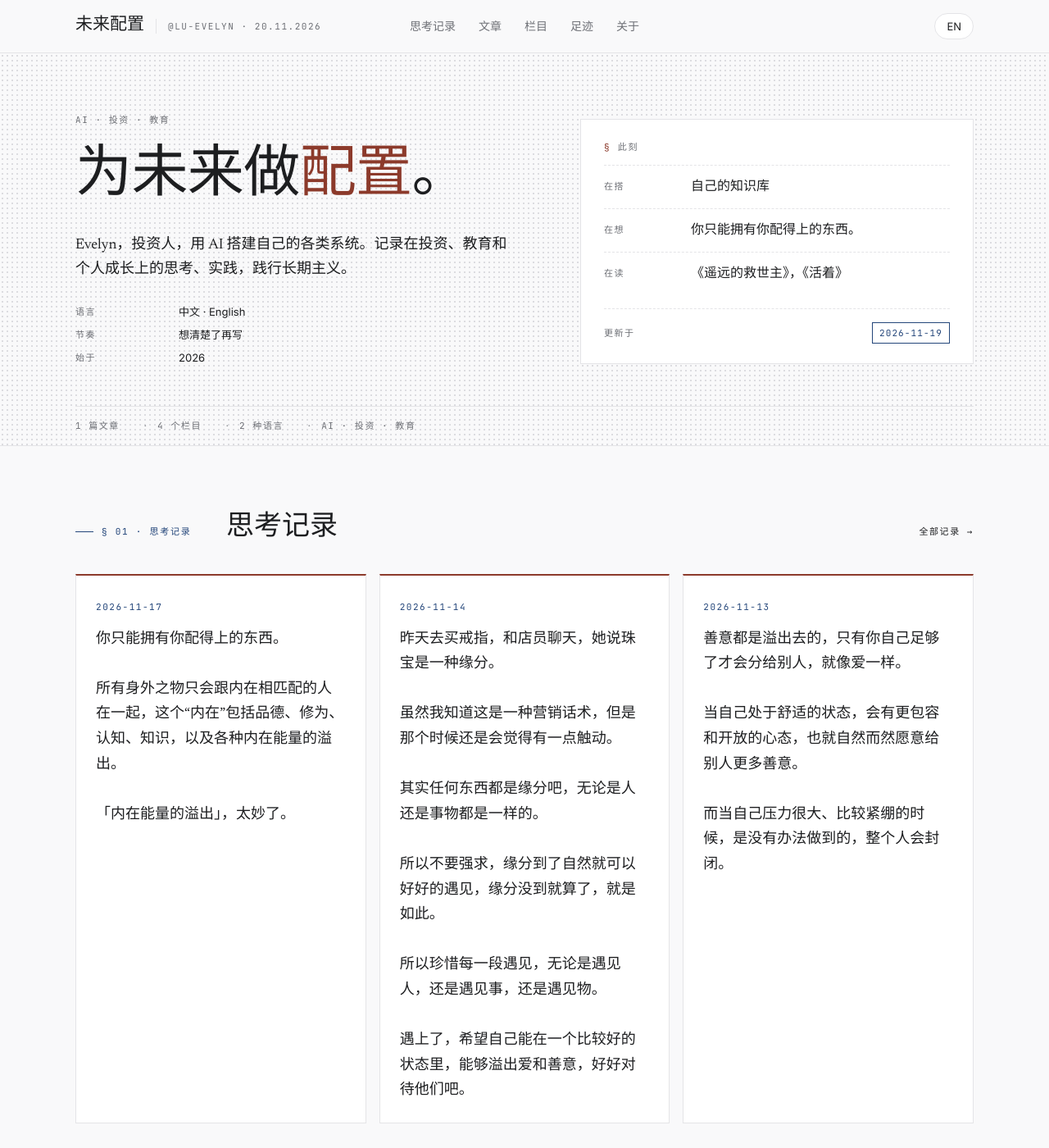
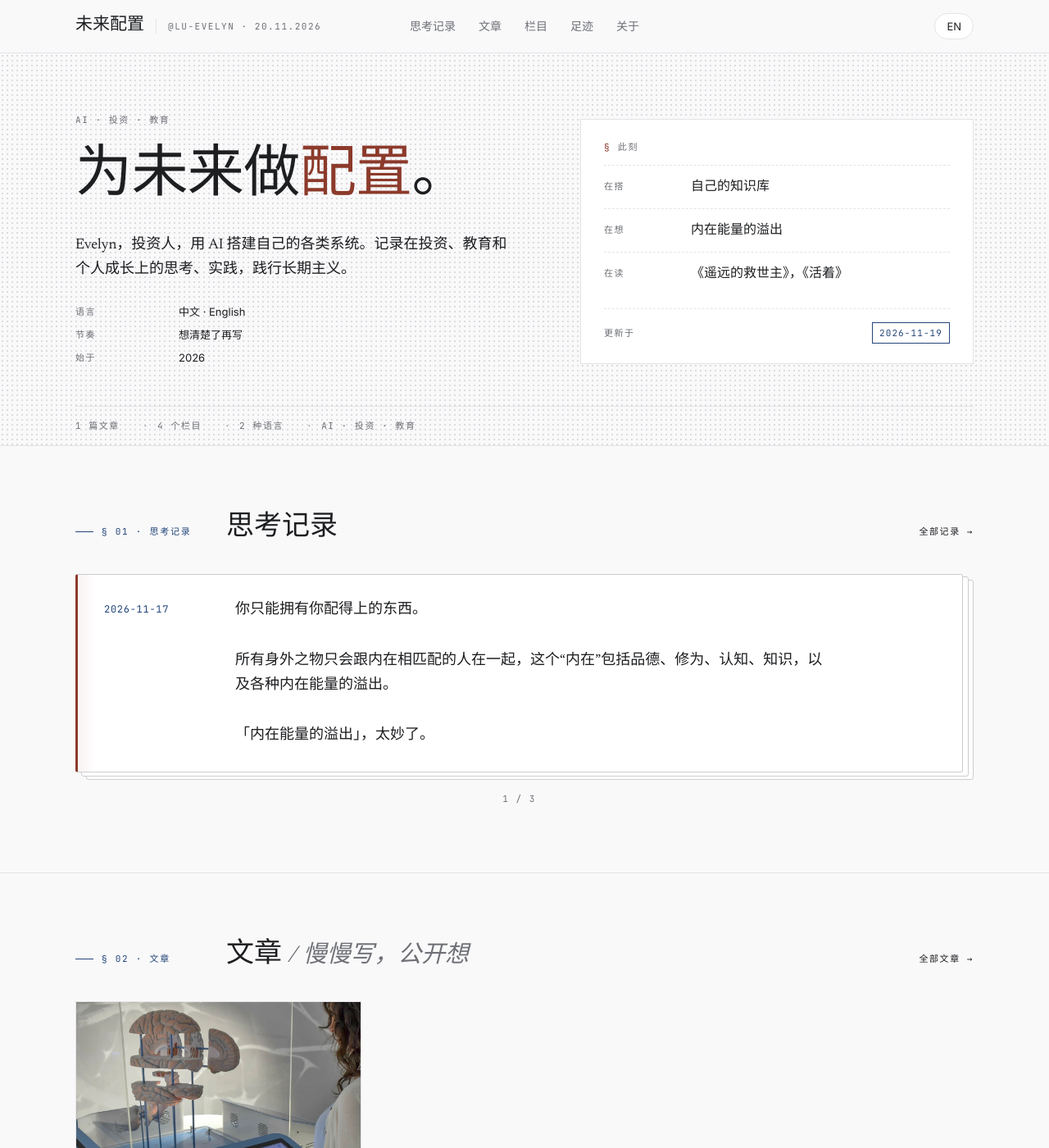
Before and after one commit to lu-evelyn/lu-evelyn.github.io, a Jekyll site: the page built from index.md, in a window 1280 px wide and 1400 px high. Shown: the whole window at 82% size. Built offline with Jekyll 4.4.1, drawn with Linux system fonts in a browser that asks for light colours.

Commit message:
思考记录按日合卡并支持首页翻页

```diff
--- a/_data/i18n.yml
+++ b/_data/i18n.yml
@@ -29,6 +29,7 @@ zh:
   thoughts_url: /thoughts/
   thoughts_all: 全部记录 →
   thoughts_empty: 第一条思考记录还在路上。
+  thoughts_turn: 翻页
   journal_no: § 02 · 文章
   journal_title: 文章
   journal_sub: 慢慢写，公开想
@@ -103,6 +104,7 @@ en:
   thoughts_url: /en/thoughts/
   thoughts_all: All notes →
   thoughts_empty: The first note is on its way.
+  thoughts_turn: Turn page
   journal_no: § 02 · Writing
   journal_title: The notebook
   journal_sub: thinking slowly, in public
--- a/_data/now.yml
+++ b/_data/now.yml
@@ -1,13 +1,13 @@
 # 首页“此刻”卡片。留空的行不显示。改完记得更新 updated。
-# 素材只用 Evelyn 本人的话（flomo、对话），常规更新由月度复盘起草。
+# 素材只用 Evelyn 本人的话。「在想」每次由 Evelyn 指定。
 updated: 2026-11-19
 zh:
   building: 自己的知识库
-  thinking: 你只能拥有你配得上的东西。
+  thinking: 内在能量的溢出
   reading: 《遥远的救世主》，《活着》
   writing: ""
 en:
   building: My own knowledge base
-  thinking: You can only have what you are worthy of.
+  thinking: The overflow of inner energy
   reading: The Distant Savior by Dou Dou; To Live by Yu Hua
   writing: ""
--- a/_includes/home.html
+++ b/_includes/home.html
@@ -44,7 +44,7 @@
       <h2 class="band-title">{{ t.thoughts_title }}</h2>
       <a class="mono more" href="{{ t.thoughts_url | relative_url }}">{{ t.thoughts_all }}</a>
     </div>
-    {% include thought-cards.html limit=3 %}
+    {% include thought-cards.html limit=3 booklet=true %}
   </div>
 </section>
 
--- a/_includes/thought-cards.html
+++ b/_includes/thought-cards.html
@@ -1,19 +1,35 @@
-{%- assign notes = site.data.thoughts | sort: "date" | reverse -%}
+{%- assign days = site.data.thoughts | sort: "date" | reverse | group_by: "date" -%}
 {%- assign shown = 0 -%}
 {%- capture cards -%}
-  {%- for note in notes %}
-  {%- assign body = note[page.lang] %}
-  {%- if body == nil or body == empty %}{% continue %}{% endif %}
+  {%- for day in days %}
+  {%- capture entries -%}
+    {%- for note in day.items -%}
+      {%- assign body = note[page.lang] -%}
+      {%- if body != nil and body != empty -%}
+      <p>{{ body | escape }}</p>
+      {%- endif -%}
+    {%- endfor -%}
+  {%- endcapture -%}
+  {%- if entries == empty %}{% continue %}{% endif %}
   <article class="thought-card">
-    <time class="mono" datetime="{{ note.date | date: '%Y-%m-%d' }}">{{ note.date | date: t.date_format }}</time>
-    <p>{{ body | escape }}</p>
+    <time class="mono" datetime="{{ day.name | date: '%Y-%m-%d' }}">{{ day.name | date: t.date_format }}</time>
+    <div class="thought-entries">{{ entries }}</div>
   </article>
   {%- assign shown = shown | plus: 1 %}
   {%- if shown == include.limit %}{% break %}{% endif %}
   {%- endfor %}
 {%- endcapture -%}
-{%- if shown > 0 -%}
+{%- if shown == 0 %}
+<p class="thought-empty">{{ t.thoughts_empty }}</p>
+{%- elsif include.booklet and shown > 1 %}
+<div class="thought-book" data-thought-book role="group" aria-label="{{ t.thoughts_title | escape }}">
+  <div class="thought-cards">
+    {{ cards }}
+    <button class="thought-book-turn" type="button" aria-label="{{ t.thoughts_turn | escape }}" hidden></button>
+  </div>
+  <p class="thought-book-status mono" role="status" hidden></p>
+</div>
+<script src="{{ '/assets/js/thought-book.js' | relative_url }}" defer></script>
+{%- else %}
 <div class="thought-cards">{{ cards }}</div>
-{%- else %}
-<p class="thought-empty">{{ t.thoughts_empty }}</p>
 {%- endif %}
--- a/assets/css/site.css
+++ b/assets/css/site.css
@@ -100,11 +100,66 @@ img { max-width: 100%; display: block; }
 .more { color: var(--fg); }
 
 /* 思考记录 */
-.thought-cards { display: grid; grid-template-columns: repeat(3, minmax(0, 1fr)); gap: 16px; }
-.thought-card { padding: 23px 24px; background: var(--panel); border: 1px solid var(--line); border-top: 2px solid var(--accent); }
-.thought-card time { color: var(--link); }
-.thought-card p { font-family: var(--serif); font-size: 18px; line-height: 1.7; white-space: pre-wrap; overflow-wrap: anywhere; margin: 12px 0 0; }
+.thought-cards { display: grid; gap: 16px; }
+.thought-card {
+  display: grid;
+  grid-template-columns: minmax(8.5rem, 13%) minmax(0, 1fr);
+  align-items: start;
+  gap: 24px;
+  padding: 28px 32px;
+  background: var(--panel);
+  border: 1px solid var(--line);
+  border-inline-start: 3px solid var(--accent);
+  border-radius: 3px;
+}
+.thought-card time { color: var(--link); font-size: 12px; letter-spacing: .06em; padding-top: 4px; }
+.thought-entries { max-width: 72ch; }
+.thought-card p { font-family: var(--serif); font-size: 18px; line-height: 1.7; white-space: pre-wrap; overflow-wrap: anywhere; margin: 0; }
+.thought-card p + p { margin-top: 22px; padding-top: 22px; border-top: 1px dashed var(--line); }
 .thought-empty { color: var(--muted); margin: 0; }
+
+.thought-book.is-ready { margin-inline-end: 13px; }
+.thought-book.is-ready .thought-cards { position: relative; isolation: isolate; perspective: 1400px; }
+.thought-book.is-ready .thought-cards::before,
+.thought-book.is-ready .thought-cards::after {
+  content: "";
+  position: absolute;
+  background: var(--panel);
+  border: 1px solid color-mix(in srgb, var(--line), var(--muted) 20%);
+  border-radius: 3px;
+  pointer-events: none;
+}
+.thought-book.is-ready .thought-cards::before { z-index: -2; inset: 7px -13px -9px 13px; }
+.thought-book.is-ready .thought-cards::after { z-index: -1; inset: 3px -7px -5px 7px; }
+.thought-book.is-ready .thought-card {
+  min-height: 220px;
+  border-color: color-mix(in srgb, var(--line), var(--muted) 20%);
+  border-inline-start-color: var(--accent);
+  background-image: linear-gradient(to right, color-mix(in srgb, var(--accent) 6%, transparent), transparent 22px);
+  transform-origin: left center;
+  cursor: pointer;
+}
+.thought-book [hidden] { display: none; }
+.thought-book-turn {
+  position: absolute;
+  inset: 0;
+  padding: 0;
+  background: transparent;
+  border: 0;
+  border-radius: 3px;
+  pointer-events: none;
+}
+.thought-book-turn:focus-visible { outline: 2px solid var(--link); outline-offset: 3px; }
+.thought-book-status { margin: 23px 0 0; text-align: center; }
+@media (prefers-reduced-motion: no-preference) {
+  .thought-book[data-turn="forward"] { --page-angle: 22deg; }
+  .thought-book[data-turn="backward"] { --page-angle: -22deg; }
+  .thought-book[data-turn]:not([data-turn=""]) .thought-card:not([hidden]) { animation: thought-turn 320ms ease-out; }
+  @keyframes thought-turn {
+    from { transform: rotateY(var(--page-angle)); }
+    to { transform: rotateY(0); }
+  }
+}
 
 /* 足迹 */
 #footprints { scroll-margin-top: 64px; }
@@ -273,7 +328,6 @@ main > .container:last-child { padding-bottom: 80px; }
   .toc { display: none; }
   .band-head { grid-template-columns: 1fr auto; }
   .band-head .numbered { grid-column: 1 / -1; }
-  .thought-cards { grid-template-columns: repeat(2, minmax(0, 1fr)); }
 }
 
 @media (max-width: 840px) {
@@ -293,7 +347,8 @@ main > .container:last-child { padding-bottom: 80px; }
   .band { padding: 56px 0; }
   .band-title { font-size: 26px; }
   .cards { grid-template-columns: 1fr; }
-  .thought-cards { grid-template-columns: 1fr; }
+  .thought-card { grid-template-columns: 1fr; gap: 10px; padding: 18px 20px; }
+  .thought-card time { padding-top: 0; }
   .map-toolbar { align-items: start; flex-direction: column; }
   .map-toolbar, .map-caption, .country-caption { padding: 10px 12px; }
   .map-empty { padding: 0 12px; }
--- /dev/null
+++ b/assets/js/thought-book.js
@@ -0,0 +1,37 @@
+(() => {
+  const book = document.querySelector("[data-thought-book]");
+  const pageStack = book.querySelector(".thought-cards");
+  const pages = [...pageStack.querySelectorAll(".thought-card")];
+  const turnButton = book.querySelector(".thought-book-turn");
+  const status = book.querySelector(".thought-book-status");
+  let current = 0;
+
+  function renderPage(direction) {
+    book.dataset.turn = direction;
+    pages.forEach((page, index) => {
+      page.hidden = index !== current;
+    });
+    status.textContent = `${current + 1} / ${pages.length}`;
+  }
+
+  function turnPage(step) {
+    current = (current + step + pages.length) % pages.length;
+    renderPage(step > 0 ? "forward" : "backward");
+  }
+
+  pageStack.addEventListener("click", (event) => {
+    if (event.target === turnButton || !window.getSelection()?.toString()) turnPage(1);
+  });
+
+  turnButton.addEventListener("keydown", (event) => {
+    if (event.key === "ArrowLeft" || event.key === "ArrowRight") {
+      event.preventDefault();
+      turnPage(event.key === "ArrowLeft" ? -1 : 1);
+    }
+  });
+
+  renderPage("");
+  book.classList.add("is-ready");
+  turnButton.hidden = false;
+  status.hidden = false;
+})();
```
